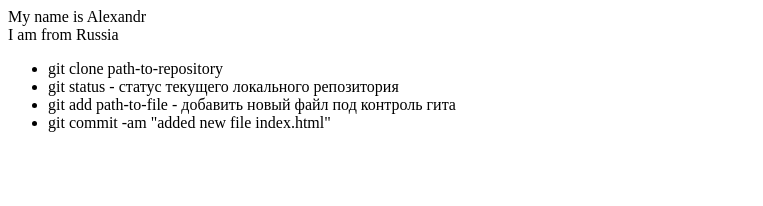
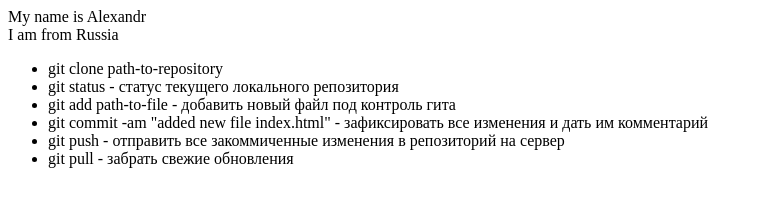
Before and after one commit to perepeljuk-09/Soc.network, a plain HTML site: page index.html in a window 1280 px wide. Shown: the whole page, without its empty margins (0-763 px from the left). Drawn offline with Linux system fonts and the light colour scheme.

Commit message:
added push pull instructions to html

```diff
--- a/index.html
+++ b/index.html
@@ -10,6 +10,8 @@
         <li>git clone path-to-repository</li>
         <li>git status - статус текущего локального репозитория</li>
         <li>git add path-to-file - добавить новый файл под контроль гита</li>
-        <li>git commit -am "added new file index.html"</li>
+        <li>git commit -am "added new file index.html" - зафиксировать все изменения и дать им комментарий</li>
+        <li>git push - отправить все закоммиченные изменения в репозиторий на сервер</li>
+        <li>git pull - забрать свежие обновления</li>
     </ul>
 </div>
```
